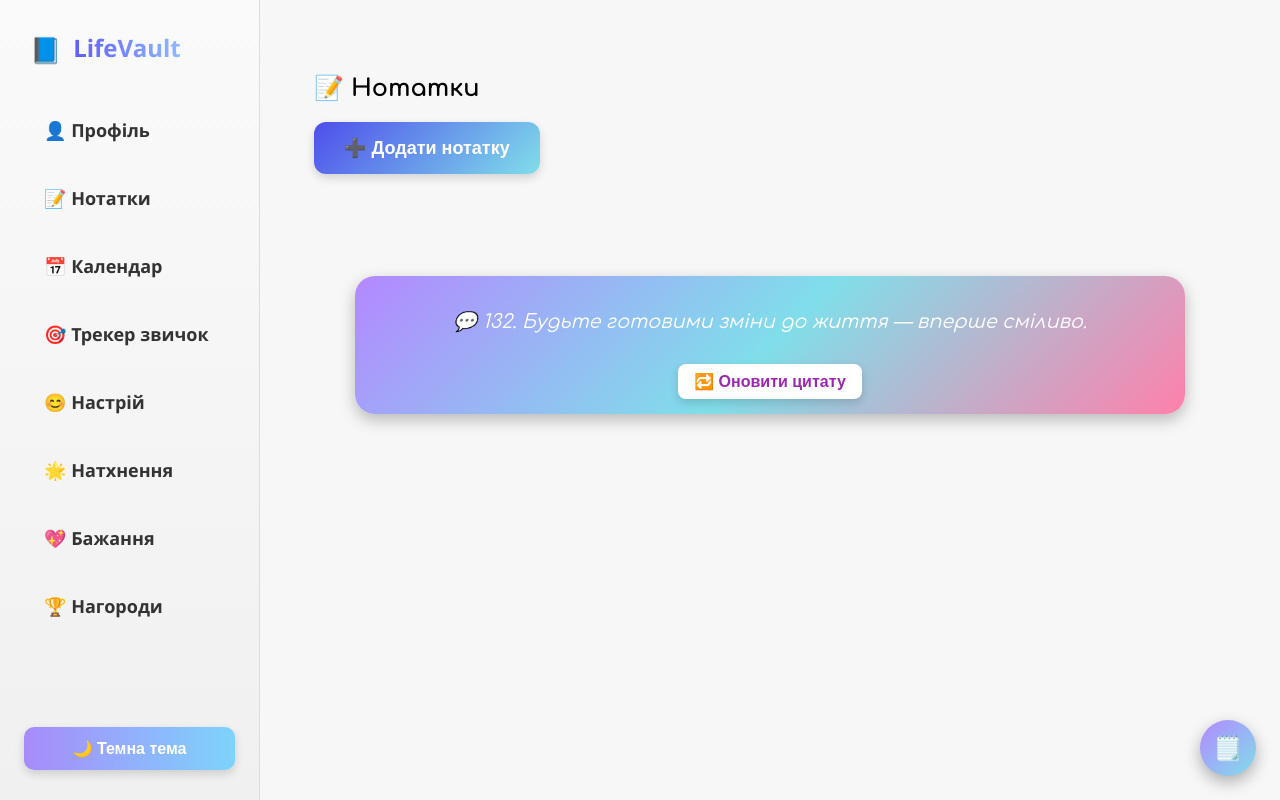
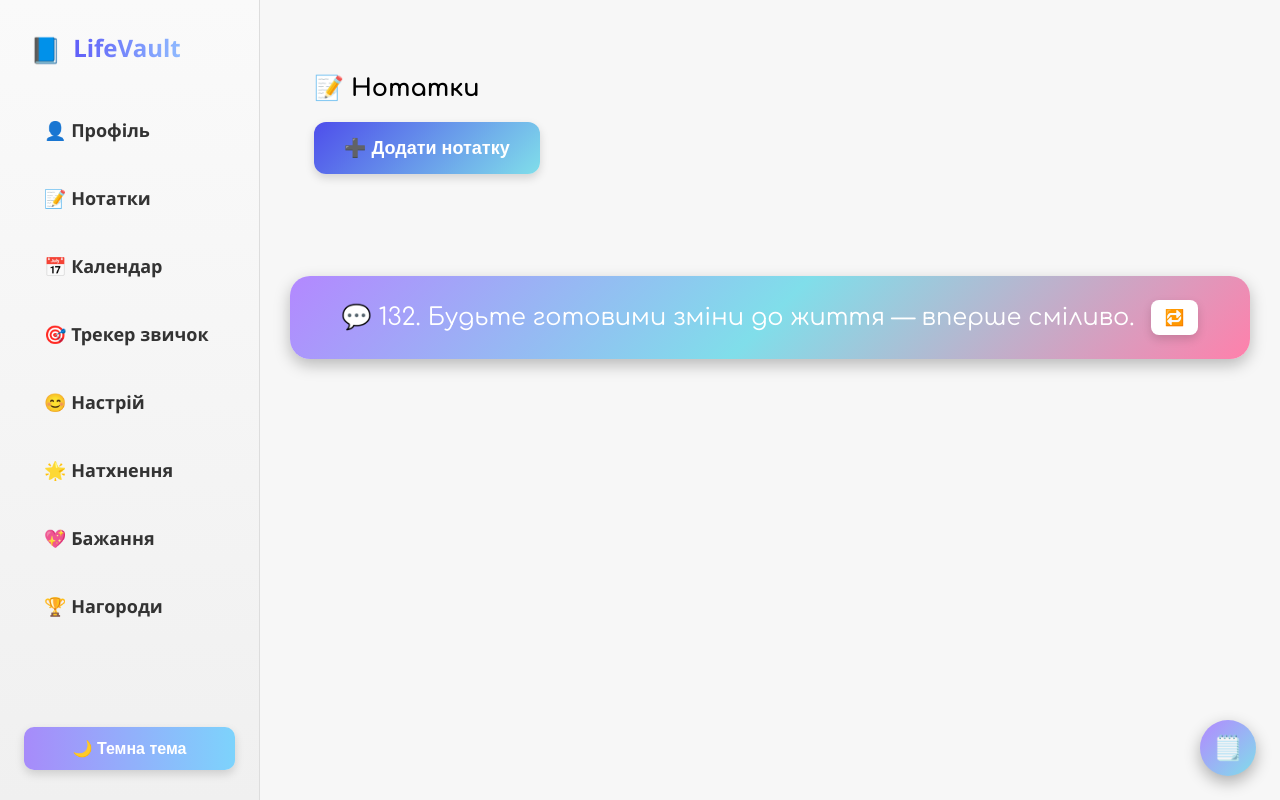
Before and after one commit to Vidziano/LifeVault, a React (Create React App) app: page / in a window 1280 px wide. Built offline with nearby package versions, Linux system fonts and the light colour scheme.

Commit message:
changed the block with the motivational quote

```diff
--- a/src/MotivationalQuote.css
+++ b/src/MotivationalQuote.css
@@ -1,52 +1,38 @@
-.motivational-quote {
-    margin: 20px auto;
-    max-width: 800px;
-    padding: 16px 24px;
-    background: linear-gradient(90deg, #f3f4f6, #e0f7fa);
-    border-left: 6px solid #4e4eeb;
-    border-radius: 8px;
-    font-style: italic;
-    font-size: 18px;
-    color: #333;
-    box-shadow: 0 2px 6px rgba(0,0,0,0.1);
-  }
-
-  body.dark .motivational-quote {
-    background: linear-gradient(90deg, #2c2c2c, #3a3a3a);
-    color: #f1f1f1;
-    border-left-color: #81d4fa;
-  }
-
 .motivational-quote.enhanced {
   background: linear-gradient(135deg, #b388ff, #80deea, #ff80ab);
   color: white;
-    font-size: 1.2rem;
+  font-size: 1.5rem;
   font-weight: 500;
-    border-left: none;
-    padding: 15px;
+  padding: 24px;
   border-radius: 20px;
   box-shadow: 0 6px 16px rgba(0, 0, 0, 0.25);
-    transition: all 0.3s ease;
-    position: relative;
   text-align: center;
-    margin-top: 60px;
+  margin: 60px auto 40px;
+  max-width: 1100px;
 }
 
-  .motivational-quote .refresh-button {
+.quote-line {
+  display: flex;
+  justify-content: center;
+  align-items: center;
+  gap: 16px;
+  flex-wrap: wrap;
+}
+
+.refresh-button {
   background: white;
   color: #9c27b0;
-    font-weight: bold;
   border: none;
   border-radius: 8px;
-    padding: 8px 16px;
-    margin-top: 12px;
+  padding: 8px 14px;
+  font-size: 1rem;
   cursor: pointer;
-    font-size: 1rem;
   transition: all 0.2s ease;
+  font-weight: bold;
 }
 
-  .motivational-quote .refresh-button:hover {
-    background: #f3e5f5;
+.refresh-button:hover {
+  background-color: #f3e5f5;
   transform: scale(1.05);
 }
 
@@ -55,7 +41,7 @@
   color: #f5f5f5;
 }
 
-  body.dark .motivational-quote .refresh-button {
+body.dark .refresh-button {
   background: #f5f5f5;
   color: #3f3f3f;
 }
--- a/src/MotivationalQuote.jsx
+++ b/src/MotivationalQuote.jsx
@@ -394,10 +394,15 @@ const QUOTES = [
 
     return (
       <div className="motivational-quote enhanced">
-        <p>💬 {quote}</p>
-        <button className="refresh-button" onClick={getRandomQuote}>🔁 Оновити цитату</button>
+        <div className="quote-line">
+          <span>💬 {quote}</span>
+          <button className="refresh-button" onClick={getRandomQuote}>
+            🔁
+          </button>
+        </div>
       </div>
     );
+
   }
 
   export default MotivationalQuote;
```
Lines whose indentation alone changed are shown as unchanged.
